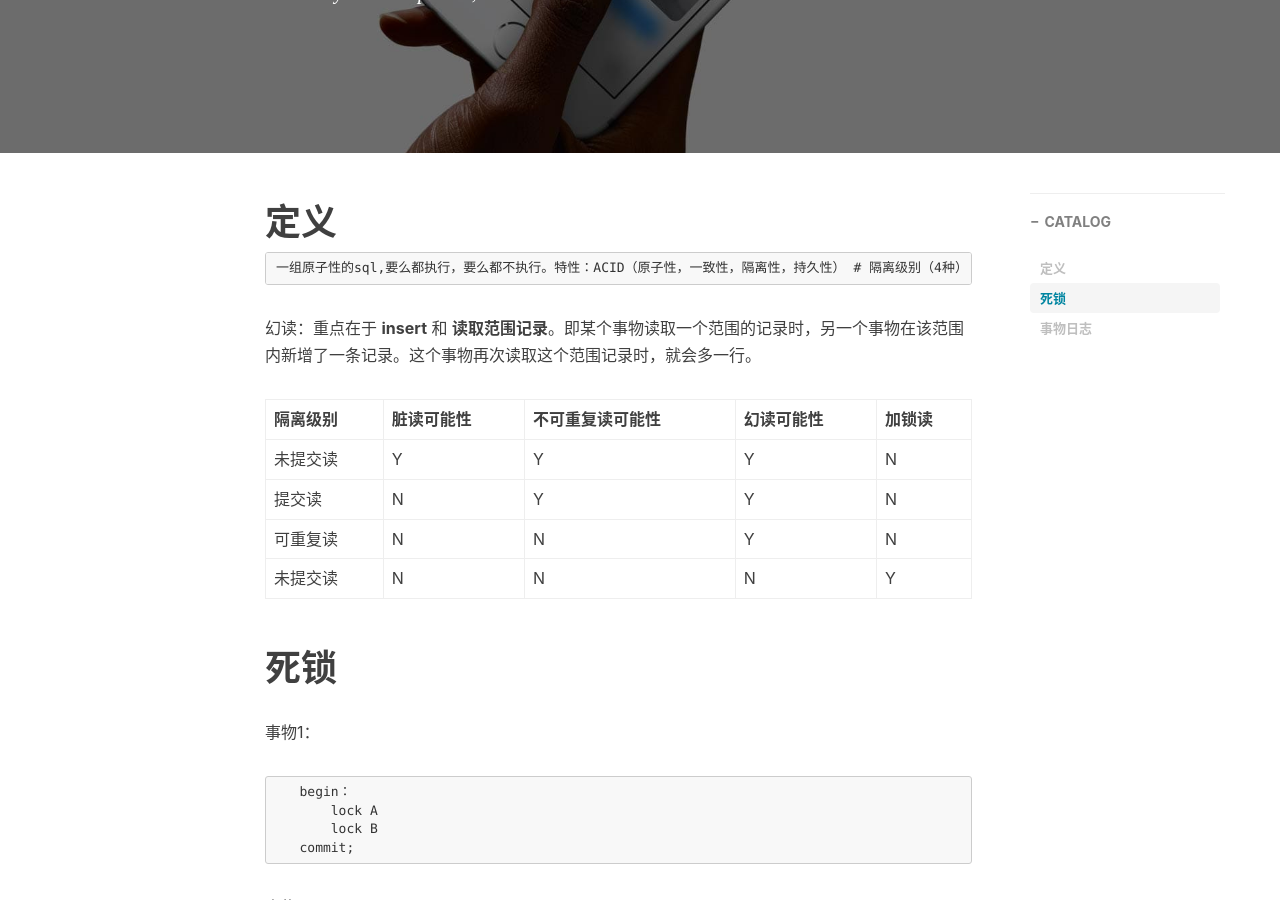
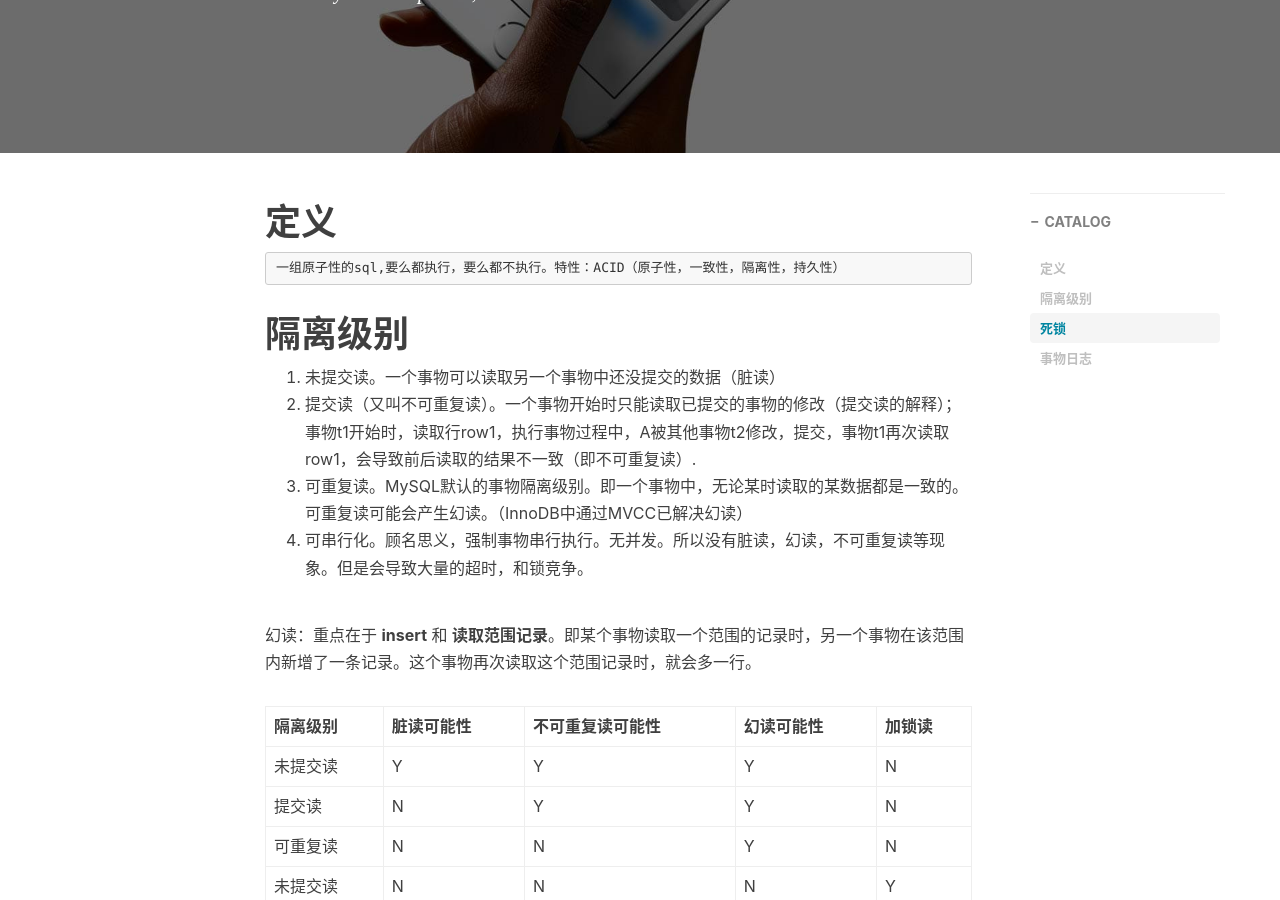
Before and after one commit to GitZW/gitzw.github.io, a Jekyll site: the page built from _posts/2019-04-10- 事物简析.md, in a window 1280 px wide and 900 px high, scrolled down 370 px. Built offline with Jekyll 4.4.1, drawn with Linux system fonts in a browser that asks for light colours; nearby versions of some CDN libraries; comment, search, counter and statistics services are not loaded.

Commit message:
Update 2019-04-10- 事物简析.md

```diff
--- a/_posts/2019-04-10- 事物简析.md
+++ b/_posts/2019-04-10- 事物简析.md
@@ -15,7 +15,8 @@ tags:
 
 # 定义
     一组原子性的sql,要么都执行，要么都不执行。特性：ACID（原子性，一致性，隔离性，持久性）
-# 隔离级别（4种）
+
+# 隔离级别
 1. 未提交读。一个事物可以读取另一个事物中还没提交的数据（脏读）
 2. 提交读（又叫不可重复读）。一个事物开始时只能读取已提交的事物的修改（提交读的解释）；事物t1开始时，读取行row1，执行事物过程中，A被其他事物t2修改，提交，事物t1再次读取row1，会导致前后读取的结果不一致（即不可重复读）.
 3. 可重复读。MySQL默认的事物隔离级别。即一个事物中，无论某时读取的某数据都是一致的。可重复读可能会产生幻读。（InnoDB中通过MVCC已解决幻读）
```
